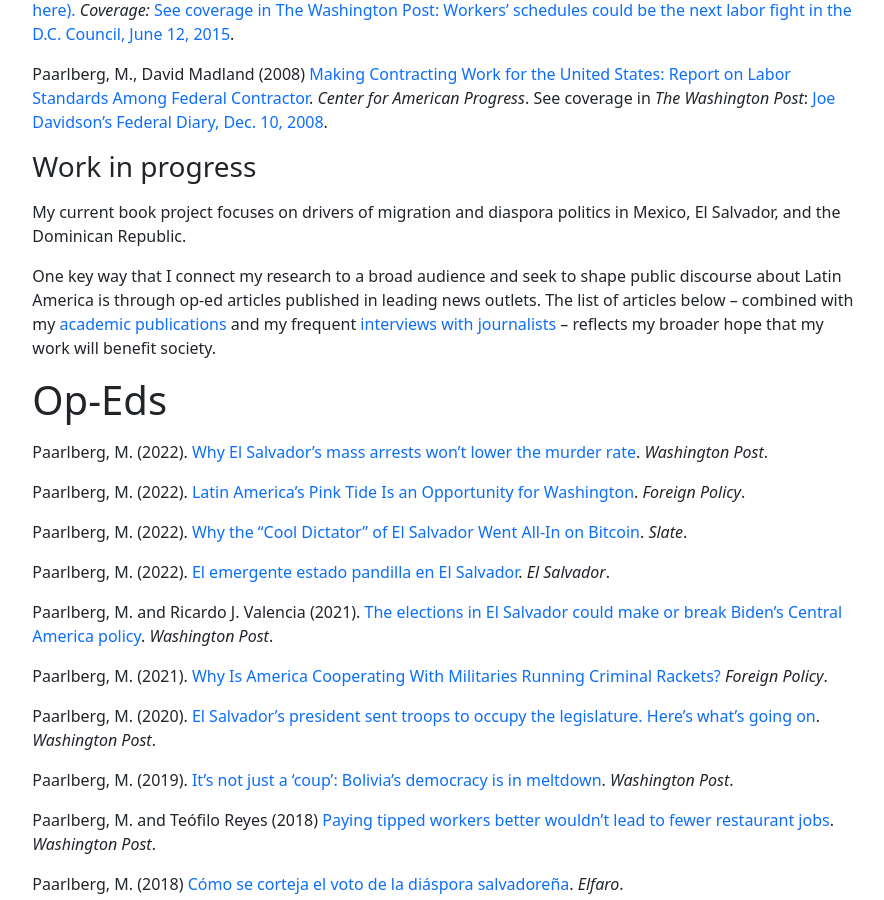
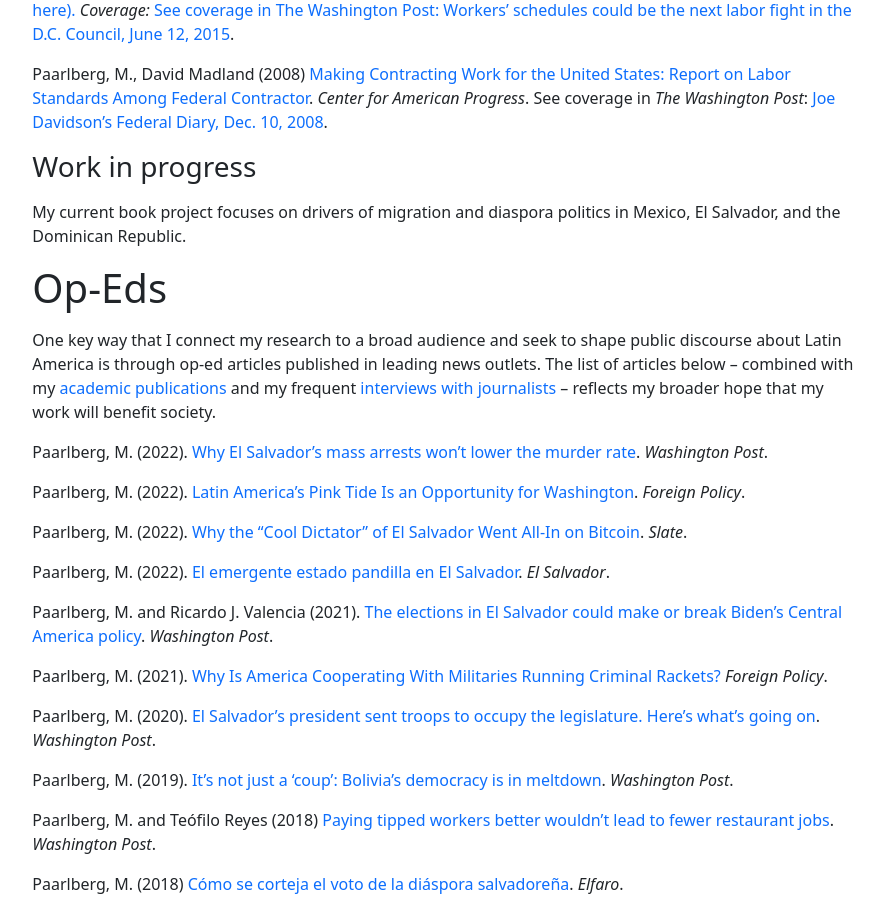
Before and after one commit to RelevantResearch/michael-paarlberg, a Jekyll site: the page built from _pages/home.md, in a window 1280 px wide and 900 px high, scrolled down 3175 px. Shown: the whole window, without its empty margins (197-1081 px from the left). Built offline with Jekyll 4.4.1, drawn with Linux system fonts in a browser that asks for light colours.

```diff
--- a/_pages/home.md
+++ b/_pages/home.md
@@ -92,9 +92,9 @@ Paarlberg, M., David Madland (2008) [Making Contracting Work for the United Stat
 
 My current book project focuses on drivers of migration and diaspora politics in Mexico, El Salvador, and the Dominican Republic.
 
+# Op-Eds
+
 One key way that I connect my research to a broad audience and seek to shape public discourse about Latin America is through op-ed articles published in leading news outlets. The list of articles below – combined with my [academic publications](https://michael.relevant-research.com/scholarship/) and my frequent [interviews with journalists](https://michael.relevant-research.com/media-coverage/) – reflects my broader hope that my work will benefit society.
-
-# Op-Eds
 
 Paarlberg, M. (2022). [Why El Salvador’s mass arrests won’t lower the murder rate](https://www.washingtonpost.com/politics/2022/07/11/bukele-el-salvador-homicides-gangs-ms-13-barrio-18/). _Washington Post_.
 
```
